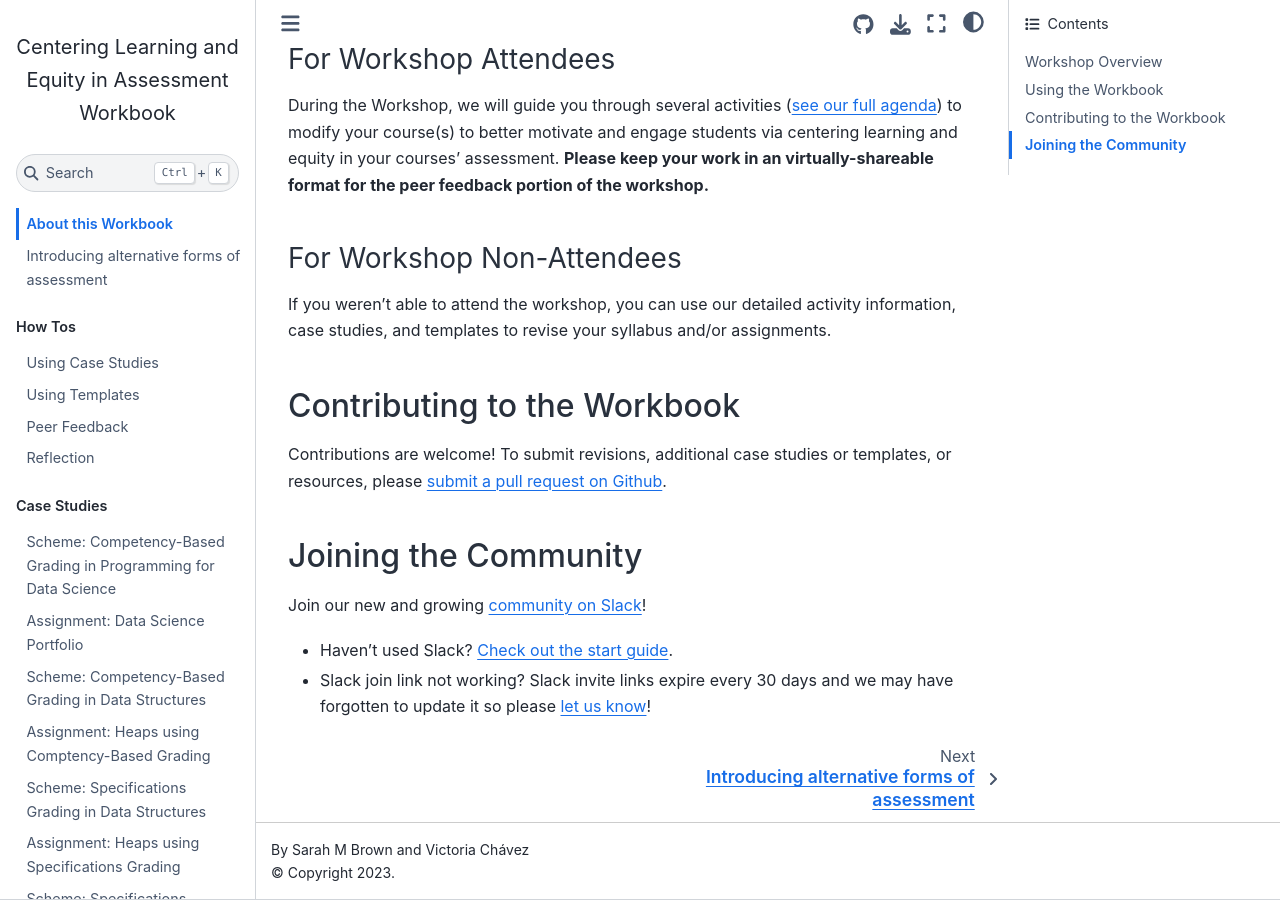
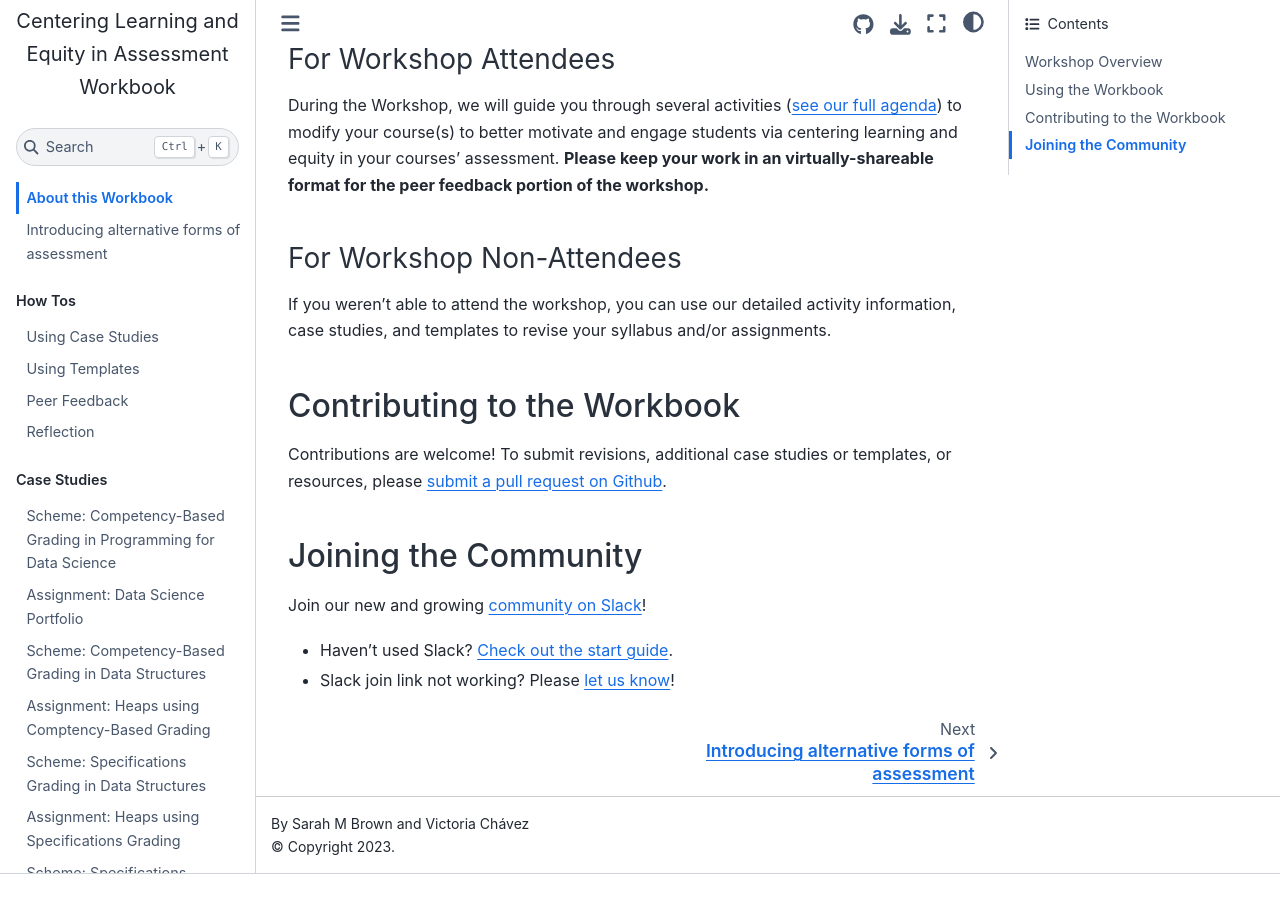
Before and after one commit to grading4learning/workbook, a Jupyter Book: the page built from index.md, in a window 1280 px wide and 900 px high, scrolled down 748 px. Built offline with Jupyter Book 1.0.4 settings and Sphinx 7.4.7 and the Sphinx Book theme 1.1.4, drawn with Linux system fonts in a browser that asks for light colours; after the commit the page ends 1622 px from its top, so only the background shows below that.

Commit message:
Update index.md

```diff
--- a/index.md
+++ b/index.md
@@ -22,4 +22,4 @@ Contributions are welcome! To submit revisions, additional case studies or templ
 ## Joining the Community
 Join our new and growing [community on Slack](https://join.slack.com/t/cle-community/shared_invite/zt-150edhpn4-xUY_kSBrfnbIc2DmjHYqwQ)!
 - Haven't used Slack? [Check out the start guide](https://slack.com/help/articles/360059928654-How-to-use-Slack--your-quick-start-guide?utm_source=hppromo&utm_medium=promo).
-- Slack join link not working? Slack invite links expire every 30 days and we may have forgotten to update it so please [let us know](https://github.com/grading4learning/workbook/issues)!
+- Slack join link not working? Please [let us know](https://github.com/grading4learning/workbook/issues)!
```
